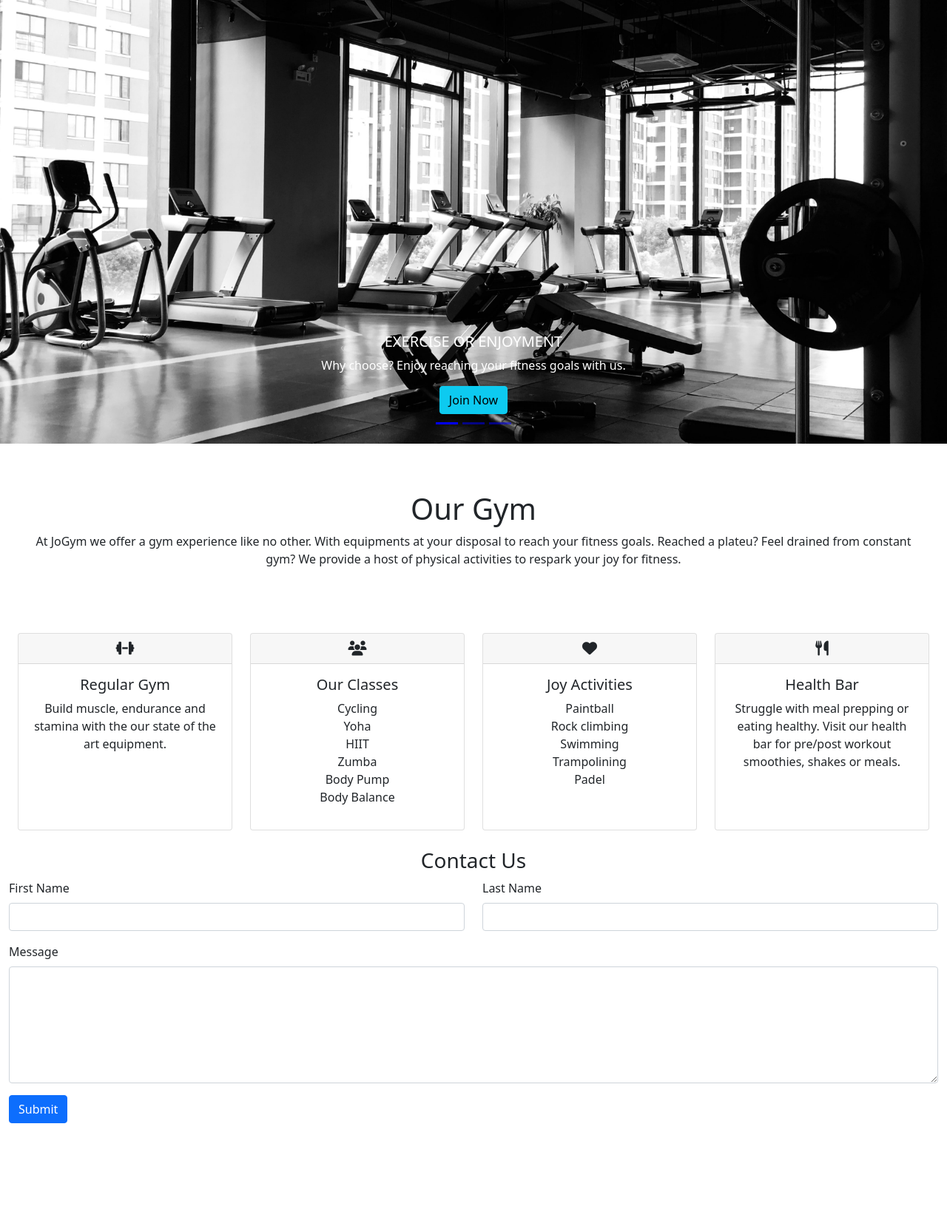
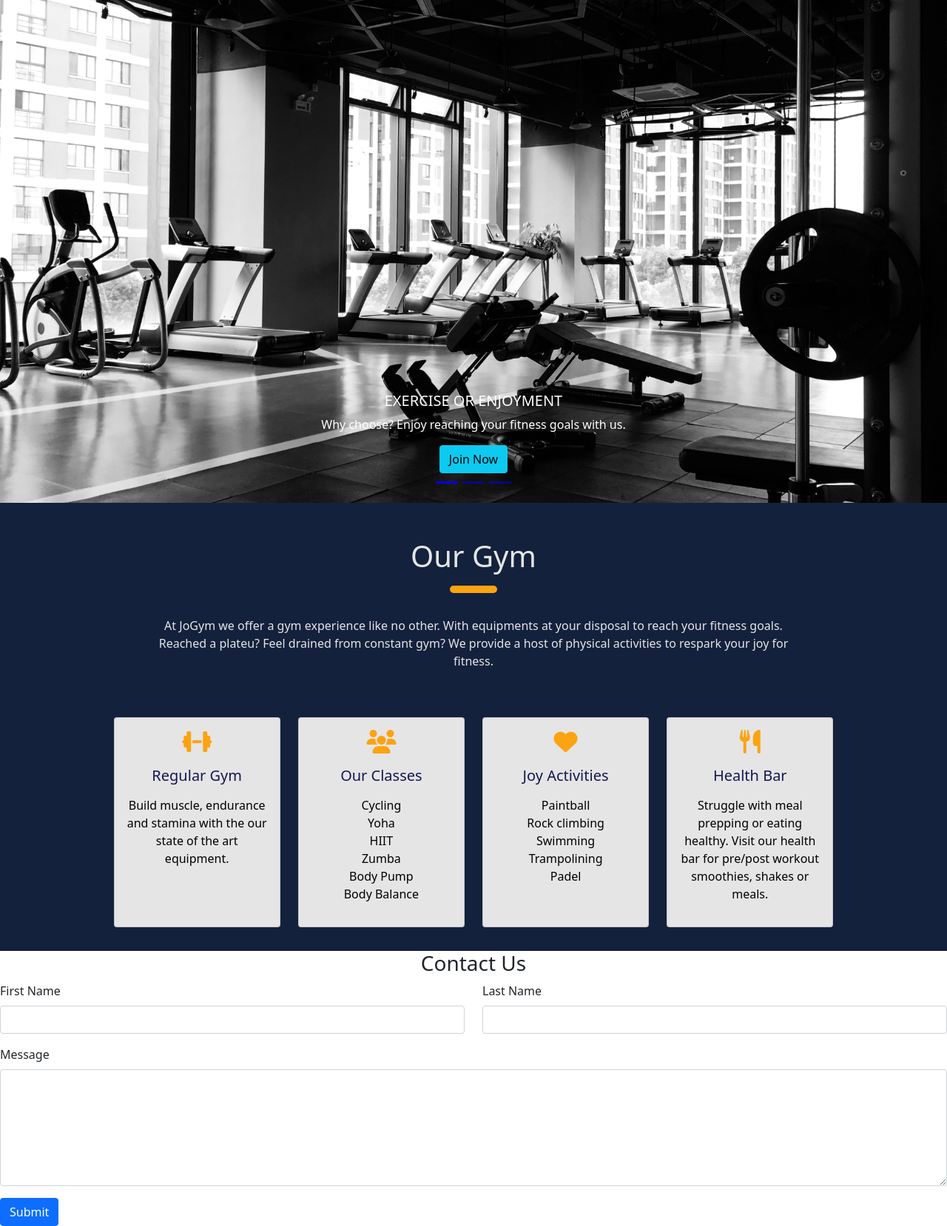
Before and after one commit to Code-Institute-Submissions/Zuhur-ms4_Feb, a Django app: page / in a window 1280 px wide. Shown: the part 40-1698 px from the top of the page at 74% size. Before the commit the page ends 1559 px from the top, so only its background shows below. Run offline with Django 3.2, Linux system fonts and the light colour scheme; some libraries are stand-ins or nearby versions.

Commit message:
Reshuffle the contents of 'our gym' section and add styling

```diff
--- a/gym_app/templates/gym_app/home.html
+++ b/gym_app/templates/gym_app/home.html
@@ -37,35 +37,34 @@
         </div>
     </div>
 </div>
-
-<div class="container-fluid">
-    <div id="our-gym-container">
-        <div id="our-gym" class="row py-3">
+<!-- Our gym -->
+<section id="our-gym" class="container-fluid">
+    <div class="row">
+        <div class="gym-description">
             <div class="col">
                 <h1 class="text-center mt-5 px-3"> Our Gym</h1>
-                <p class="text-center mb-5 px-3">At JoGym we offer a gym experience like no other. With equipments at your disposal to reach your fitness goals. Reached a plateu? Feel drained from constant gym? We provide a host of physical activities to respark your joy for fitness.  </p>
+                <hr class="mx-auto">
+                <p class="text-center py-3 mx-auto">At JoGym we offer a gym experience like no other. With equipments at your disposal to reach your fitness goals. Reached a plateu? Feel drained from constant gym? We provide a host of physical activities to respark your joy for fitness.  </p>
             </div>
         </div>
-
-        <div class="row py-2 m-auto">
-            <div class="col-lg-3 col-md-6 col-12 my-3">
-                <div class="card text-center h-100">
-                    <h5 class="card-header">
-                        <i class="fas fa-dumbbell"></i>
-                    </h5>
-                    <div class="card-body my-auto">
-                        <h5 class="card-title">Regular Gym</h5>
+    </div>
+    <!-- Cards starts here -->
+    <div class="gym-cards p-3">
+        <div class="row h-100">
+            <div class="col-lg-3 col-sm-6 col-xs-12  my-3">
+                <div class="card h-100">
+                    <div class="card-body text-center">
+                        <i class="fas fa-dumbbell fs-2"></i>
+                        <h5 class="card-title my-3">Regular Gym</h5>
                         <p class="card-text">Build muscle, endurance and stamina with the our state of the art equipment.</p>
                     </div>
                 </div>
             </div>
-            <div class="col-lg-3 col-md-6 col-12 my-3">
+            <div class="col-lg-3 col-sm-6 col-xs-12 my-3">
                 <div class="card text-center h-100">
-                    <h5 class="card-header">
-                        <i class="fas fa-users"></i>
-                    </h5>
                     <div class="card-body">
-                        <h5 class="card-title">Our Classes</h5>
+                        <i class="fas fa-users fs-2"></i>
+                        <h5 class="card-title my-3">Our Classes</h5>
                         <ul class="list-unstyled">
                             <li>Cycling</li>
                             <li>Yoha</li>
@@ -77,13 +76,11 @@
                     </div>
                 </div>
             </div>
-            <div class="col-lg-3 col-md-6 col-12 my-3">
+            <div class="col-lg-3 col-sm-6 col-xs-12 my-3">
                 <div class="card text-center h-100">
-                    <h5 class="card-header">
-                        <i class="fas fa-heart"></i>
-                    </h5>
                     <div class="card-body">
-                        <h5 class="card-title">Joy Activities</h5>
+                        <i class="fas fa-heart fs-2"></i>
+                        <h5 class="card-title my-3">Joy Activities</h5>
                         <ul class="list-unstyled">
                             <li>Paintball</li>
                             <li>Rock climbing</li>
@@ -94,19 +91,20 @@
                     </div>
                 </div>
             </div>
-            <div class="col-lg-3 col-md-6 col-12 my-3">
+            <div class="col-lg-3 col-sm-6 col-xs-12 my-3">
                 <div class="card text-center h-100">
-                    <h5 class="card-header">
-                        <i class="fas fa-utensils"></i>
-                    </h5>
                     <div class="card-body">
-                        <h5 class="card-title">Health Bar</h5>
+                        <i class="fas fa-utensils fs-2"></i>
+                        <h5 class="card-title my-3">Health Bar</h5>
                         <p>Struggle with meal prepping or eating healthy. Visit our health bar for pre/post workout smoothies, shakes or meals.</p>
                     </div>
                 </div>
             </div>
         </div>
+        <!--Cards end-->
     </div>
+
+</section>
 
     <!-- Contact us section-->
     <div class="contact-us">
@@ -132,7 +130,7 @@
         </form>
     </div>
     <!-- Contact us section ends-->
-</div>
+
 
 
 {% endblock %}s
--- a/static/css/base.css
+++ b/static/css/base.css
@@ -1,5 +1,6 @@
+/*------------------------------HOME - carousel */
 .carousel-item {
-    height: 75vh;
+    height: 85vh;
     width: 100vw;
     background-color: white;
 }
@@ -7,3 +8,40 @@
 .carousel-indicators [data-bs-target] {
     background-color: blue;
 }
+/*------------------------------HOME - our gym */
+
+#our-gym {
+    background-color: #14213d;
+    color: #e5e5e5;
+}
+
+.gym-description {
+    width: 70%;
+    margin: 0 auto;
+}
+
+hr {
+    width: 4rem;
+    color: #fca311 !important;
+    opacity: 1 !important;
+    height: 10px !important;
+    border-radius: 10px;
+}
+
+.gym-cards {
+    margin: 0 auto;
+    width: 80%;
+}
+
+.card-title {
+    color: #141850;
+}
+
+i {
+    color: #fca311;
+}
+
+.card {
+    background-color: #e5e5e5;
+    color: black;
+}
```
